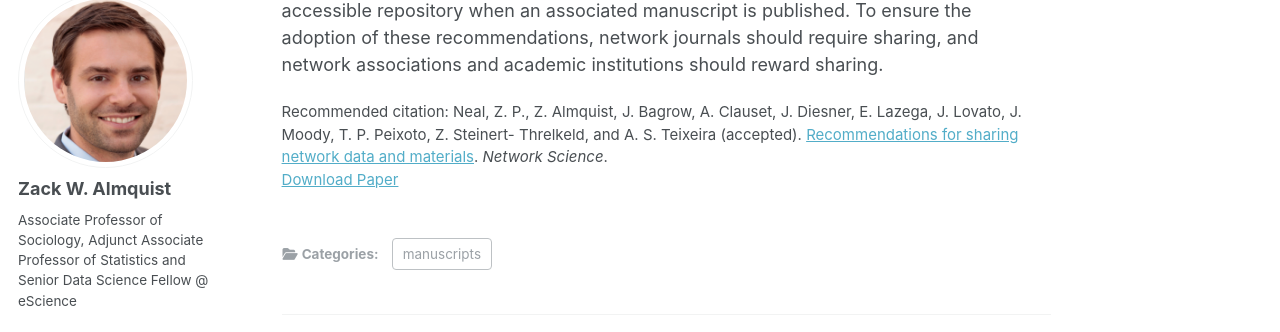
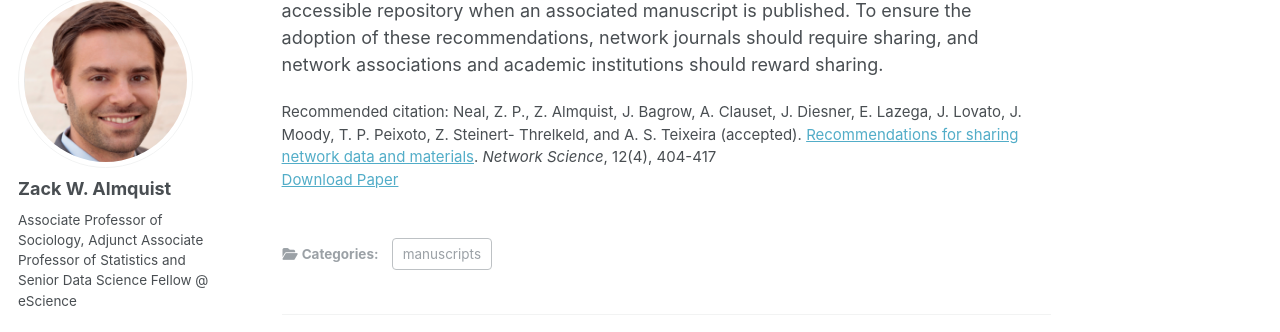
Before and after one commit to zalmquist/zalmquist.github.io, a Jekyll site: the page built from _publications/2024-09-11-nws.md, in a window 1280 px wide and 900 px high, scrolled down 360 px. Shown: the part 113-445 px from the top of the window. Built offline with Jekyll 4.4.1, drawn with Linux system fonts in a browser that asks for light colours; some web fonts are replaced.

Commit message:
Update 2024-09-11-nws.md

```diff
--- a/_publications/2024-09-11-nws.md
+++ b/_publications/2024-09-11-nws.md
@@ -8,7 +8,7 @@ date: 2024-09-11
 venue: 'Network Science'
 paperurl: 'https://depts.washington.edu/zalmquist/articles/almquist_networkscience.pdf'
 citation: 'Neal, Z. P., Z. Almquist, J. Bagrow, A. Clauset, J. Diesner, E. Lazega, J. Lovato, J. Moody, T. P. Peixoto, Z. Steinert-
-Threlkeld, and A. S. Teixeira (accepted). <a href="https://doi.org/10.1017/nws.2024.16">Recommendations for sharing network data and materials</a>. <i>Network Science</i>.'
+Threlkeld, and A. S. Teixeira (accepted). <a href="https://doi.org/10.1017/nws.2024.16">Recommendations for sharing network data and materials</a>. <i>Network Science</i>, 12(4), 404-417'
 ---
 
 **Abstract**
```
